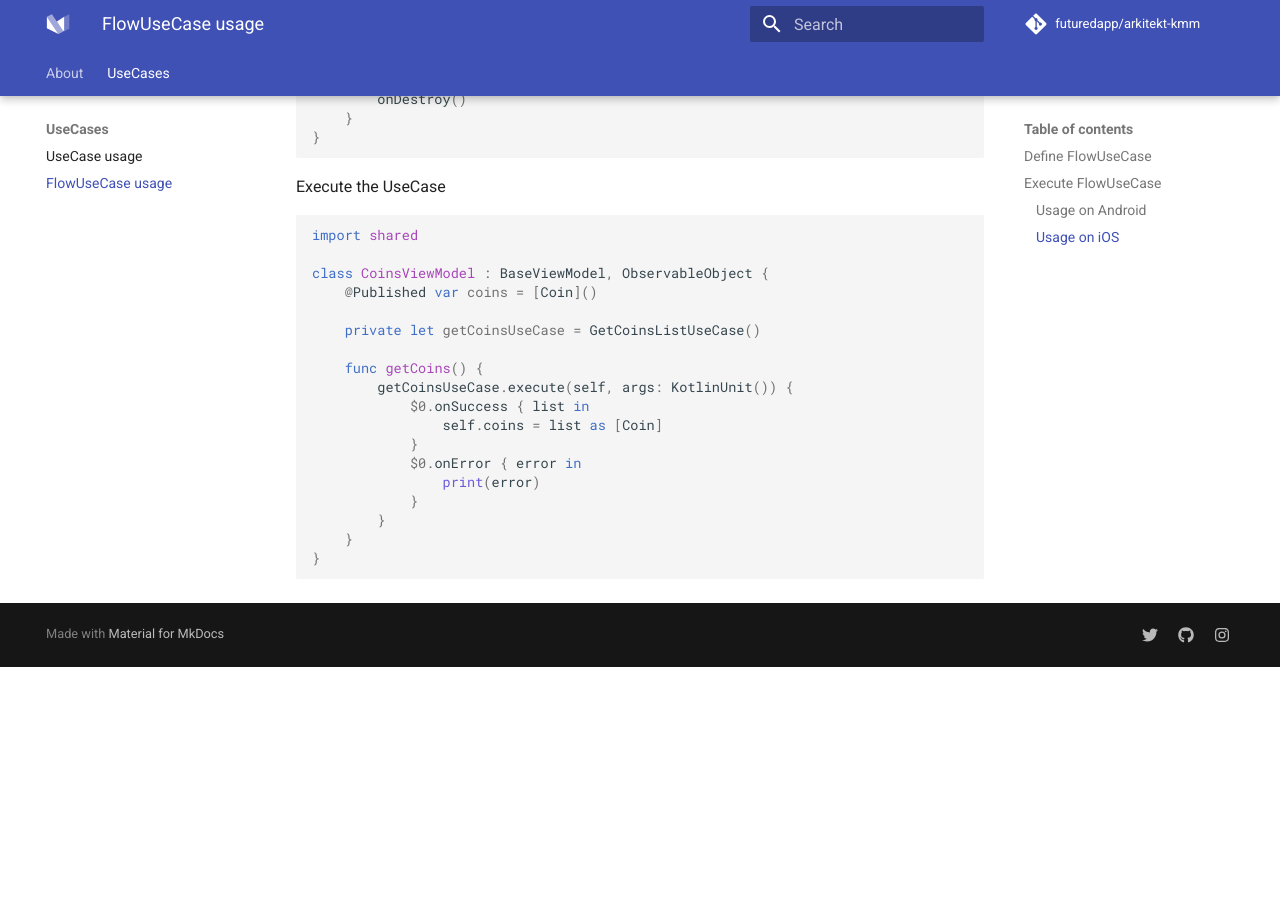
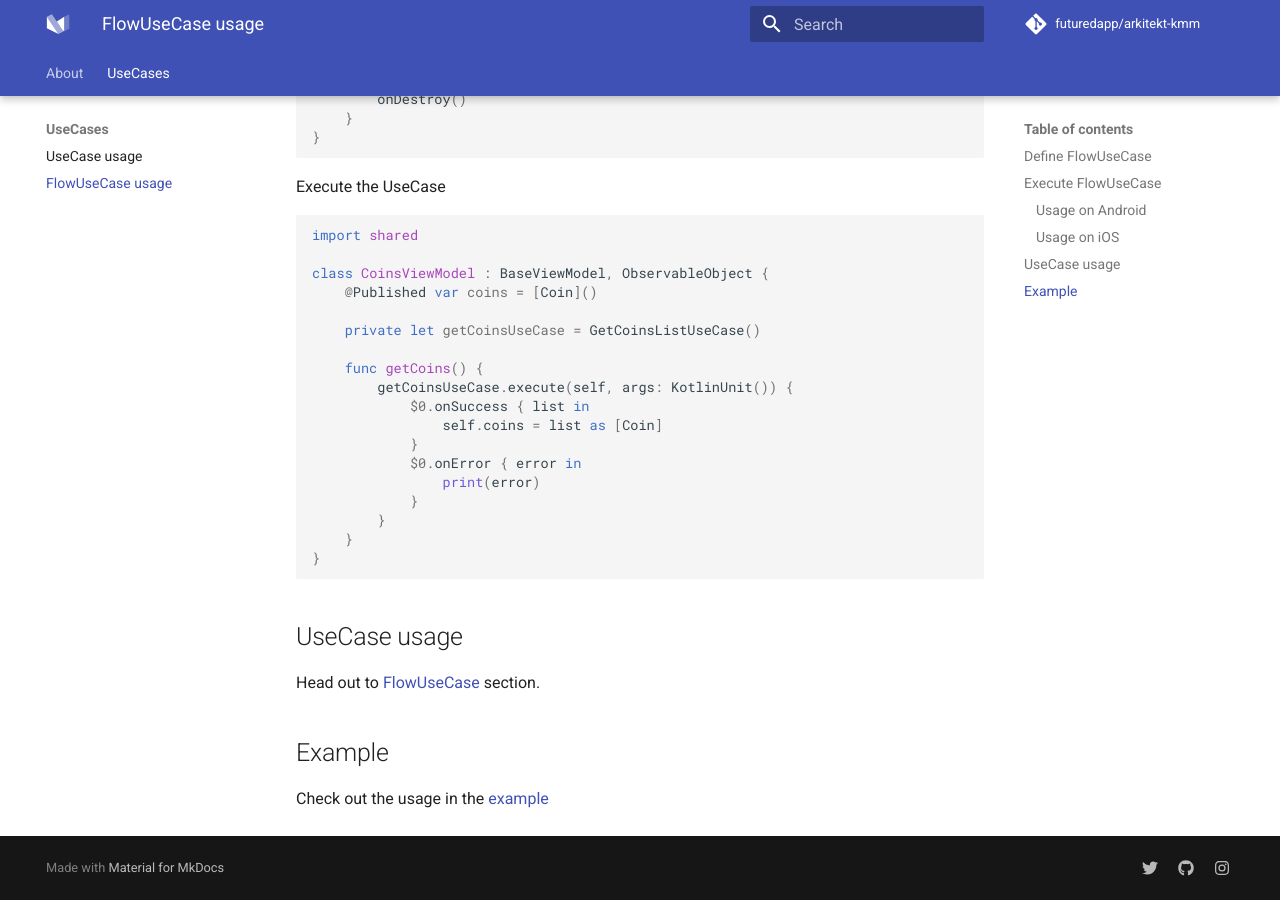
Before and after one commit to futuredapp/arkitekt-kmm, an MkDocs documentation site: the page built from docs/docs/UseCases/FlowUseCase.md, in a window 1280 px wide and 900 px high, scrolled down 1880 px. Built offline with MkDocs 1.6.1 and Material for MkDocs 9.7.7, drawn with Linux system fonts in a browser that asks for light colours; comment, search, counter and statistics services are not loaded; before the commit the page ends 2547 px from its top, so only the background shows below that.

Commit message:
navigate to installation first navigate between usages

````diff
--- a/docs/docs/UseCases/FlowUseCase.md
+++ b/docs/docs/UseCases/FlowUseCase.md
@@ -107,3 +107,11 @@ class CoinsViewModel : BaseViewModel, ObservableObject {
     }
 }
 ```
+
+## UseCase usage
+
+Head out to [FlowUseCase](docs/UseCases/UseCase.md) section.
+
+## Example
+
+Check out the usage in the [example](https://github.com/RudolfHladik/Template)
````
Also changed, not shown: docs/docs/Overview/installation.md (+4 -0 lines), docs/docs/UseCases/UseCase.md (+8 -0 lines), docs/index.md (+4 -0 lines).
